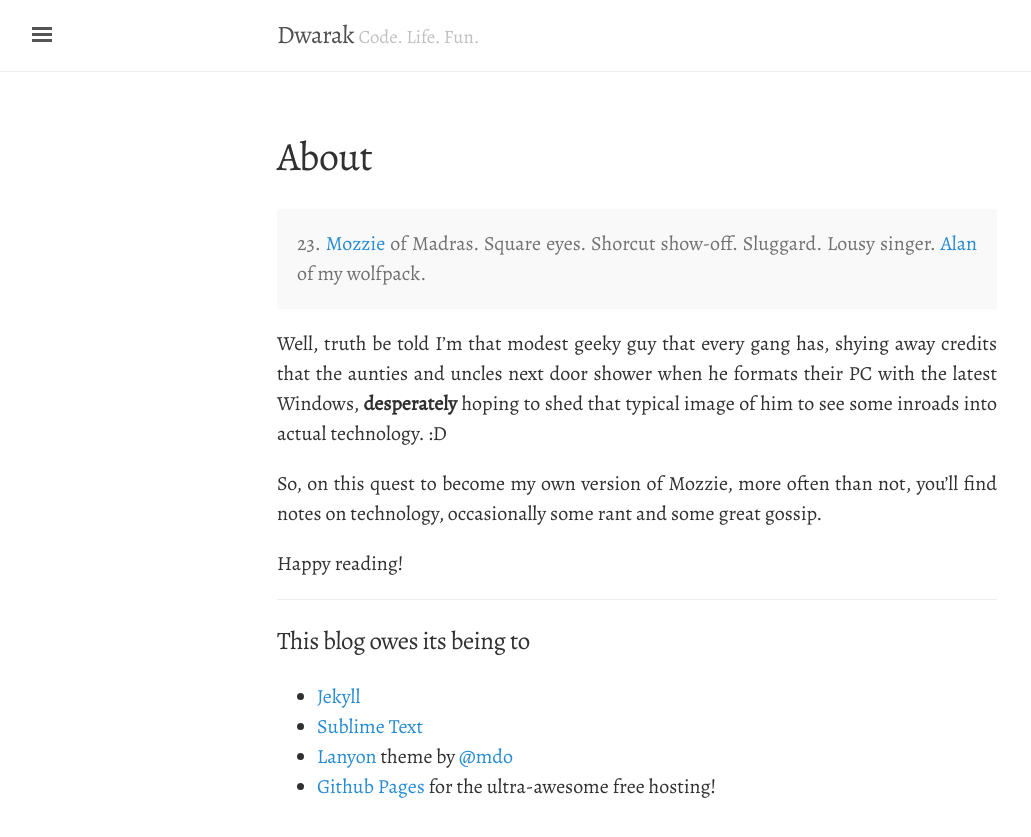
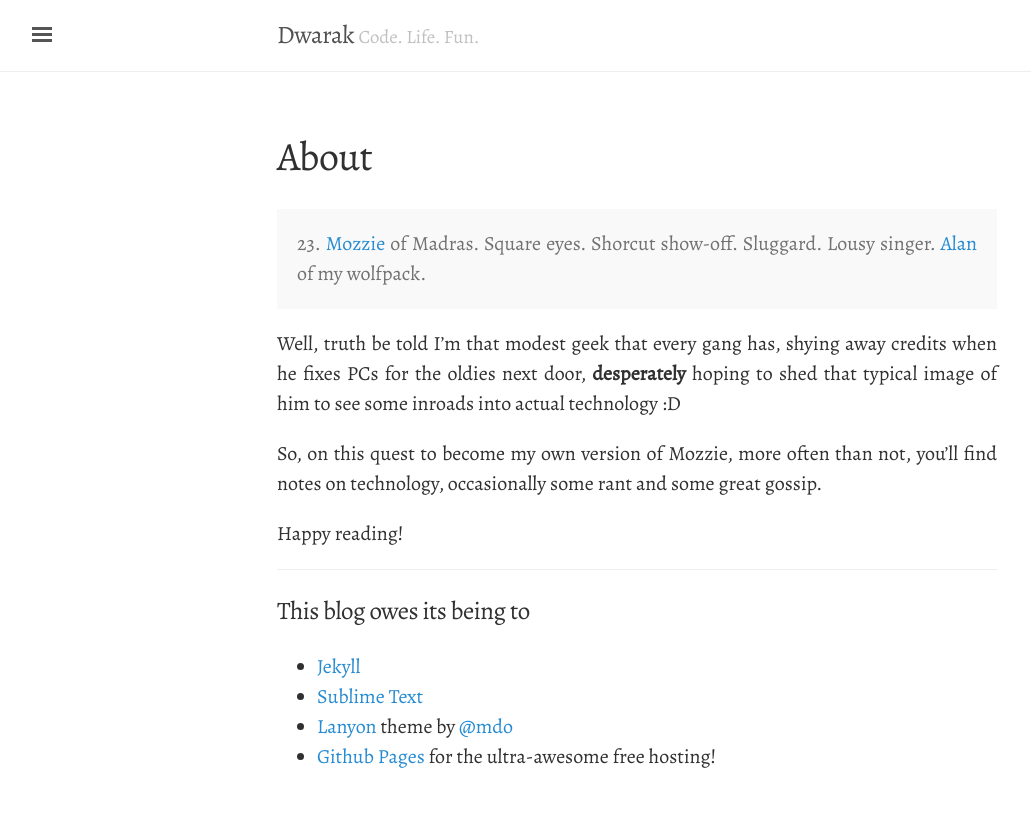
Before and after one commit to dtsdwarak/blog, a Jekyll site: the page built from about.md, in a window 1280 px wide. Shown: the top 837 px of the page, without its empty margins (3-1034 px from the left). Built offline with Jekyll 4.4.1, drawn with Linux system fonts in a browser that asks for light colours.

Commit message:
Edited: About me section

```diff
--- a/about.md
+++ b/about.md
@@ -7,7 +7,7 @@ title: About
 	23. <a href="http://en.wikipedia.org/wiki/List_of_White_Collar_characters#Mozzie" target="_blank">Mozzie</a> of Madras. Square eyes. Shorcut show-off. Sluggard. Lousy singer. <a href="http://thehangover.wikia.com/wiki/Alan_Garner" target="_blank">Alan</a> of my wolfpack.
 </p>
 
-Well, truth be told I'm that modest geeky guy that every gang has, shying away credits that the aunties and uncles next door shower when he formats their PC with the latest Windows, **desperately** hoping to shed that typical image of him to see some inroads into actual technology. :D
+Well, truth be told I'm that modest geek that every gang has, shying away credits when he fixes PCs for the oldies next door, **desperately** hoping to shed that typical image of him to see some inroads into actual technology :D
 
 So, on this quest to become my own version of Mozzie, more often than not, you'll find notes on technology, occasionally some rant and some great gossip.
 
```
